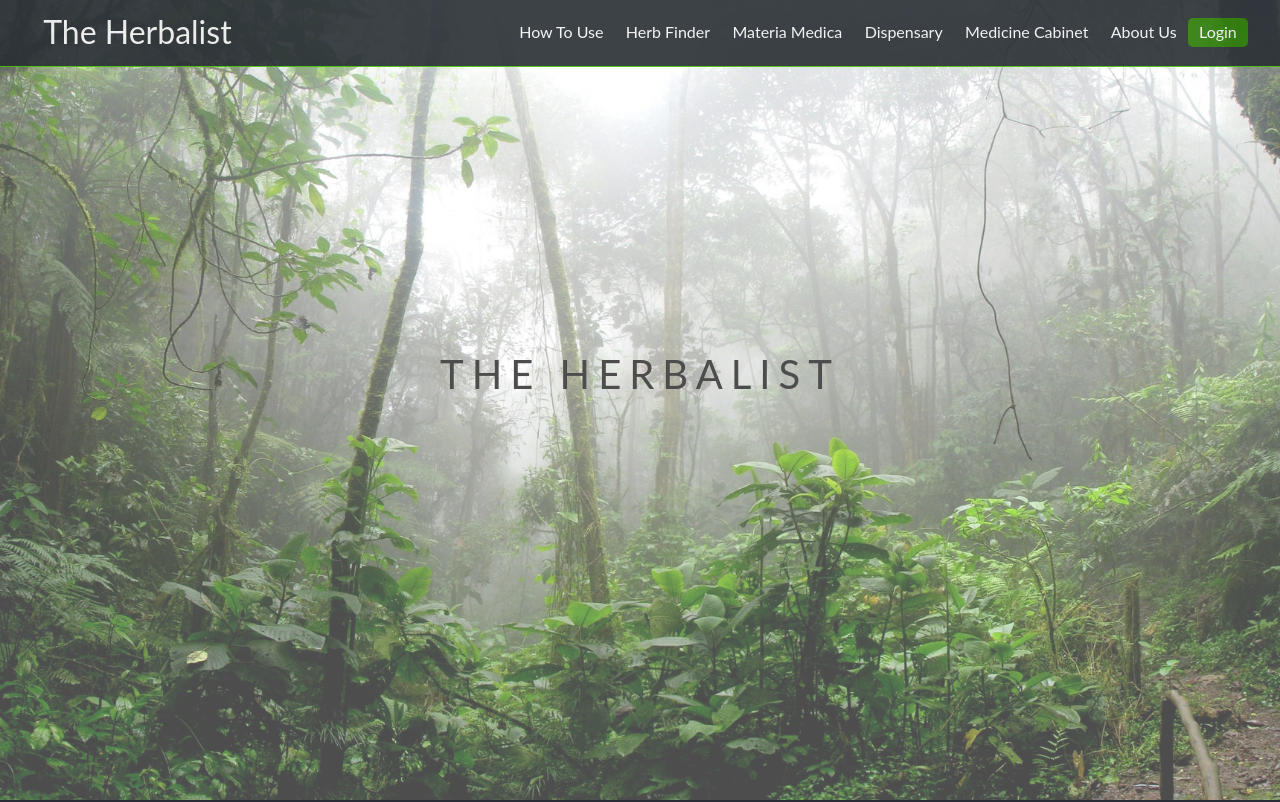
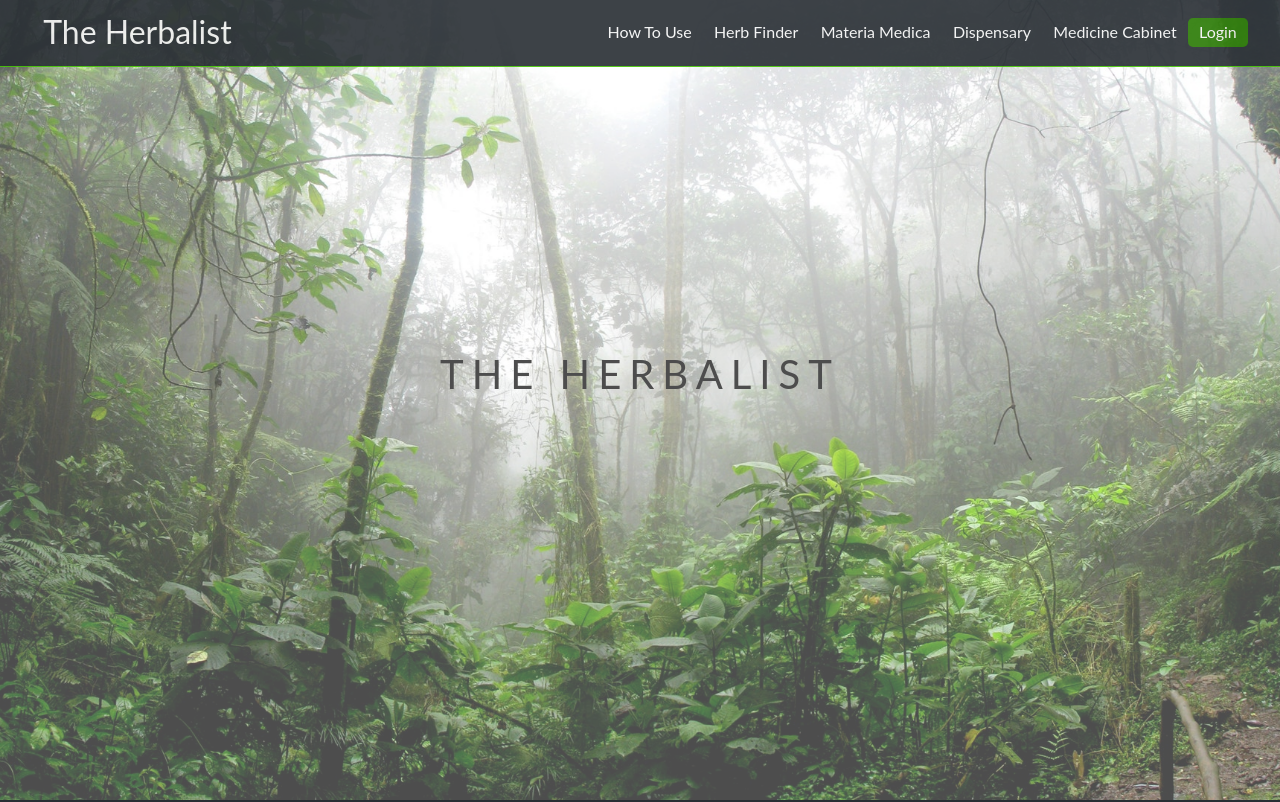
Before and after one commit to Greenpaulo/qa-test-app, a React (Create React App) app in the folder client/: page / in a window 1280 px wide. Shown: the top 802 px of the page. Built offline with nearby package versions, Linux system fonts and the light colour scheme.

Commit message:
Removed About Us page

```diff
--- a/client/src/components/App.js
+++ b/client/src/components/App.js
@@ -37,7 +37,7 @@ class App extends Component {
           <Route path='/materia_medica/:herb' component={MateriaMedica} />
           <Route path='/dispensary' component={Dispensary} />
           <PrivateRoute path='/cabinet' component={Cabinet} />
-          <Route path='/about' component={About} />
+          {/* <Route path='/about' component={About} /> */}
           <PrivateRoute path='/edit_medicine' component={Edit} />
           <Route path='/login' component={Login} />
           <Route path='/references' component={References} />
--- a/client/src/components/Navbar.js
+++ b/client/src/components/Navbar.js
@@ -62,7 +62,7 @@ class Navbar extends Component {
             <li><Link to="/materia_medica">Materia Medica</Link></li>
             <li><Link to="/dispensary">Dispensary</Link></li>
             <li><Link to="#">Medicine Cabinet</Link></li>
-            <li><Link to="/about">About Us</Link></li>
+            {/* <li><Link to="/about">About Us</Link></li> */}
             {this.renderLogin()}
           </ul>
           <div id="open-slide">
```
